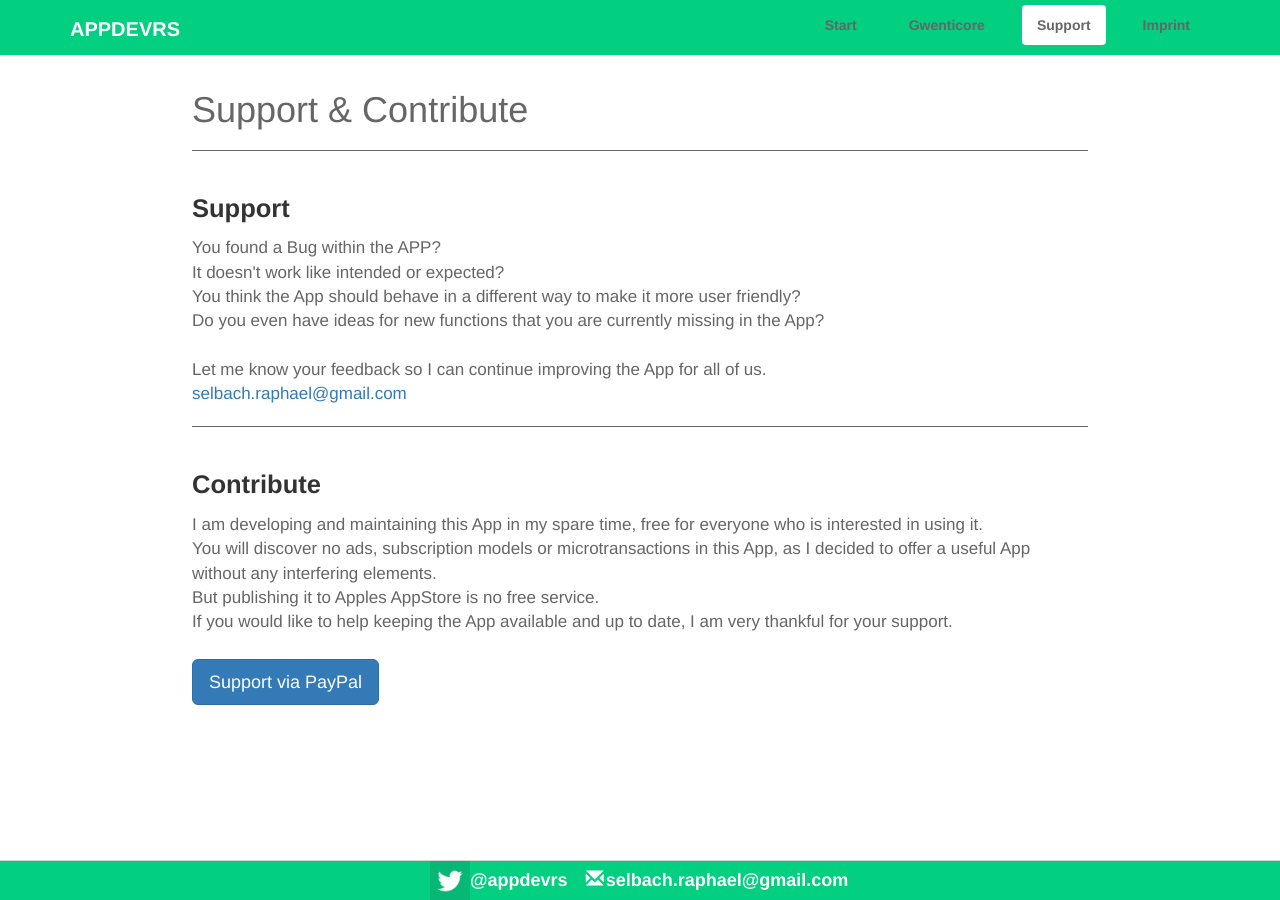
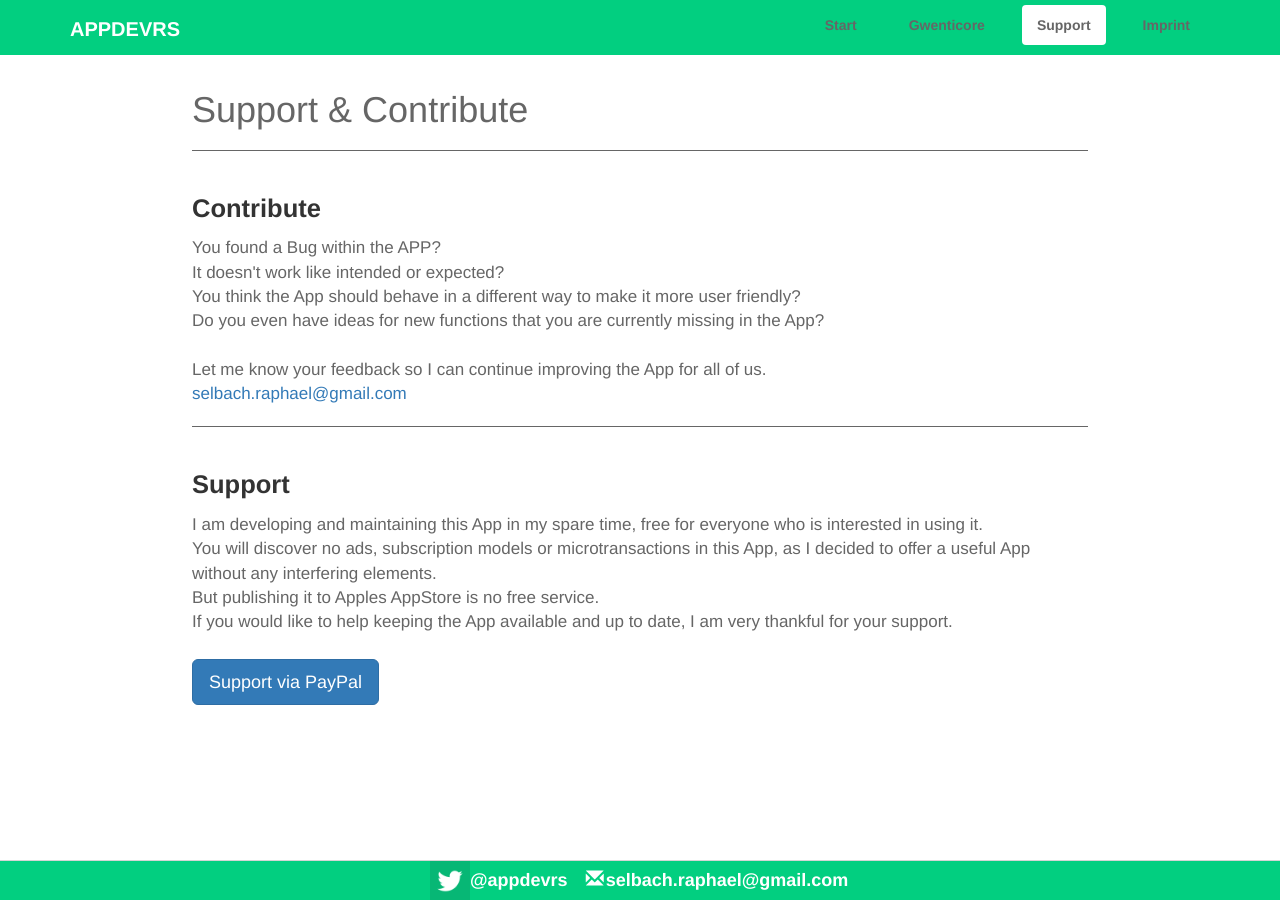
Before and after one commit to appdevrs/appdevrs.github.io, a Jekyll site: the page built from support.html, in a window 1280 px wide. Built offline with Jekyll 4.4.1, drawn with Linux system fonts in a browser that asks for light colours; part of the change alters nothing that is shown.

```diff
--- a/support.html
+++ b/support.html
@@ -5,7 +5,7 @@ location: /support.html
 headline: Support & Contribute
 ---
 <div class="descr">
-<p><strong>Support</strong></p>
+<p><strong>Contribute</strong></p>
 You found a Bug within the APP?<br>
 It doesn't work like intended or expected?<br>
 You think the App should behave in a different way to make it more user friendly?<br>
@@ -17,7 +17,7 @@ Let me know your feedback so I can continue improving the App for all of us.<br>
 <hr>
 <br>
 <div class="descr">
-<p><strong>Contribute</strong></p>
+<p><strong>Support</strong></p>
 I am developing and maintaining this App in my spare time, free for everyone who is interested in using it.<br>
 You will discover no ads, subscription models or microtransactions in this App, as I decided to offer a useful App without any interfering elements.<br>
 But publishing it to Apples AppStore is no free service.<br>
```
